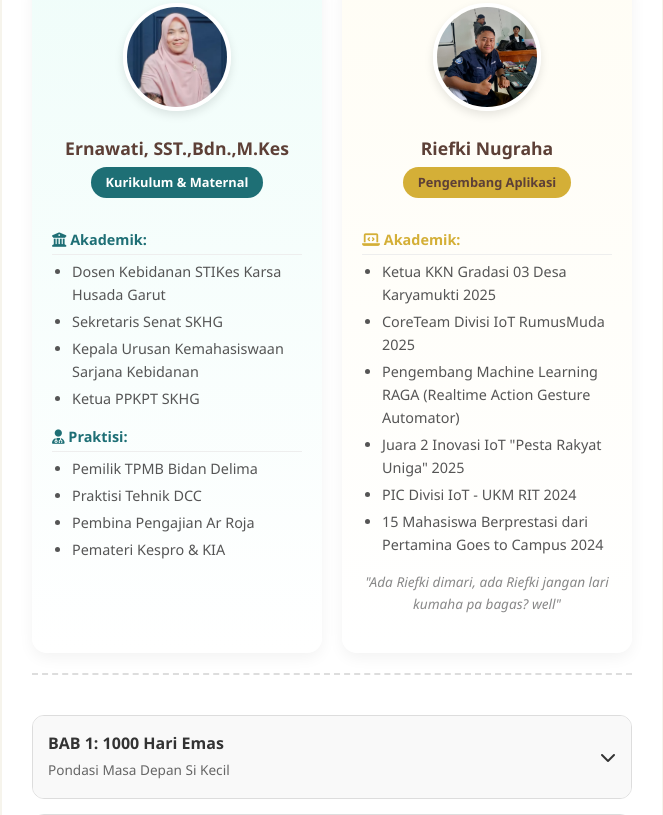
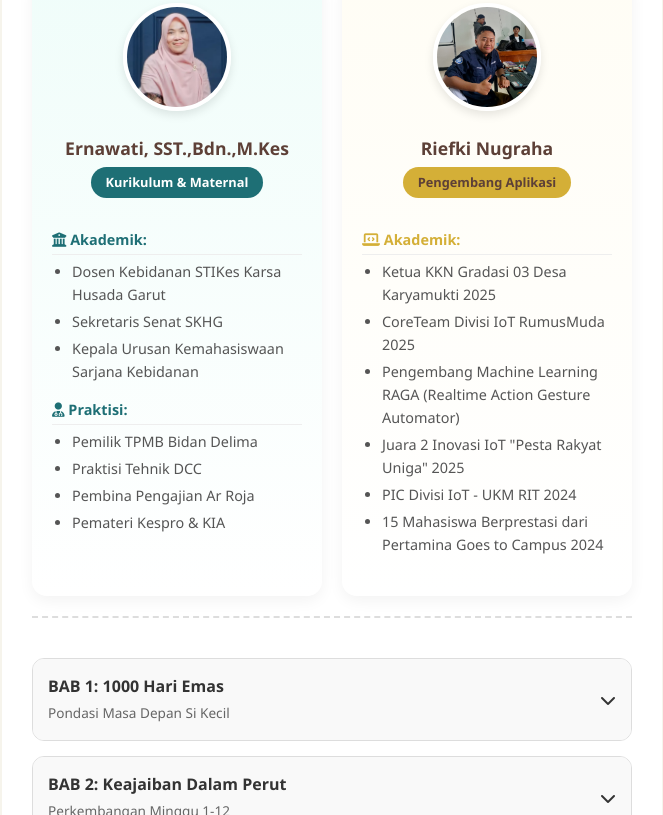
Before and after one commit to riefki-123/maternal-project, a plain HTML site: page edukasi.html in a window 1280 px wide. Shown: the part 428-1243 px from the top of the page, without its empty margins (308-971 px from the left). Drawn offline with Linux system fonts and the light colour scheme.

Commit message:
versi terbaru tipe capt

```diff
--- a/edukasi.html
+++ b/edukasi.html
@@ -41,7 +41,6 @@
                             <li>Dosen Kebidanan STIKes Karsa Husada Garut</li>
                             <li>Sekretaris Senat SKHG</li>
                             <li>Kepala Urusan Kemahasiswaan Sarjana Kebidanan</li>
-                            <li>Ketua PPKPT SKHG</li>
                         </ul>
 
                         <p class="cv-category"><i class="fa-solid fa-user-doctor"></i> <strong>Praktisi:</strong></p>
@@ -71,7 +70,6 @@
                             <li>PIC Divisi IoT - UKM RIT 2024</li>
                             <li>15 Mahasiswa Berprestasi dari Pertamina Goes to Campus 2024</li>
                         </ul>
-                        <p class="quote"><em>"Ada Riefki dimari, ada Riefki jangan lari kumaha pa bagas? well"</em></p>
                     </div>
                 </div>
             </div>
```
